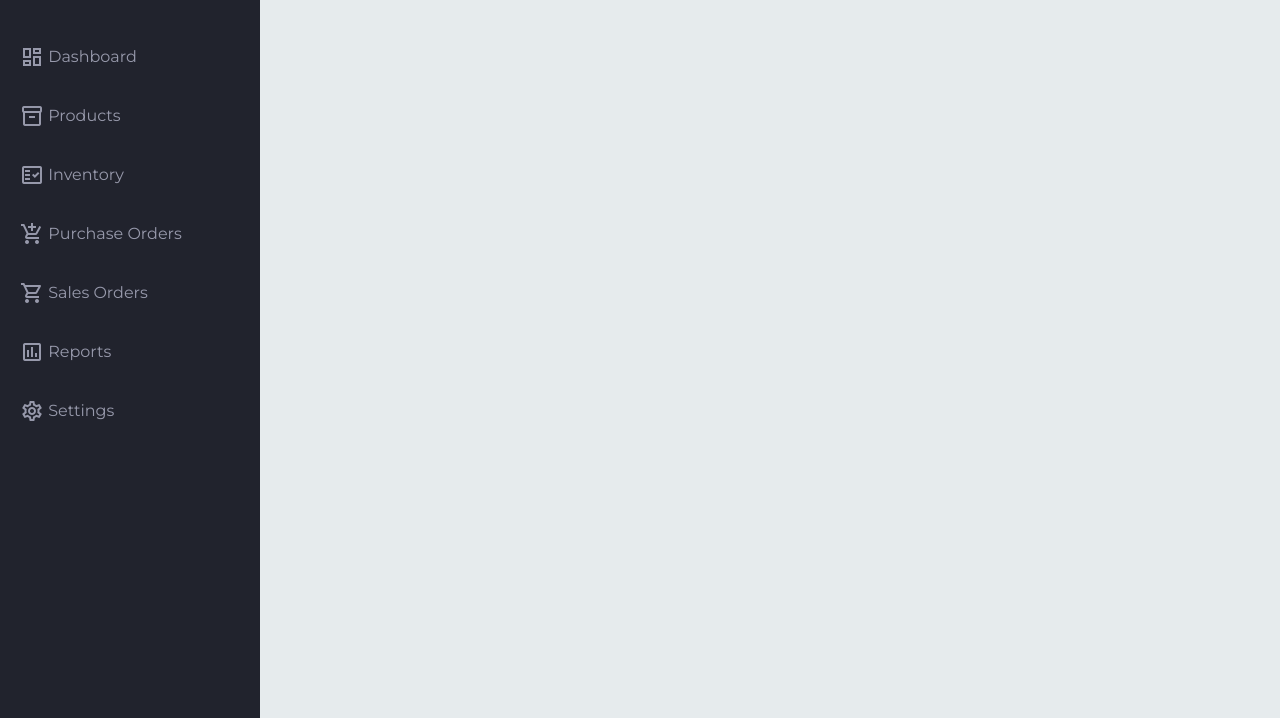
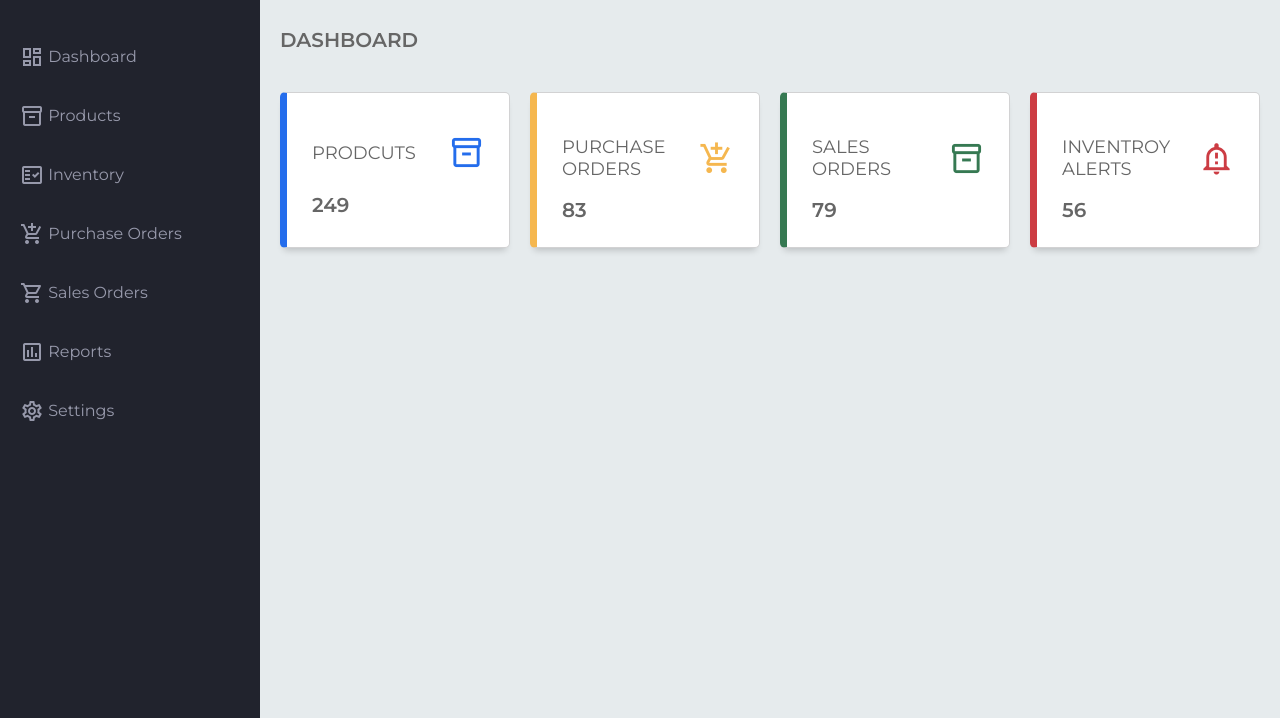
Before and after one commit to dev-ecomdynamics/tut-UI-Dashboard, a plain HTML site: page index.html in a window 1280 px wide. Shown: the part 82-800 px from the top of the page. Drawn offline with Linux system fonts and the light colour scheme.

Commit message:
Developed main part; added cards to dashboard

```diff
--- a/css/styles.css
+++ b/css/styles.css
@@ -114,3 +114,66 @@ body {
     overflow-y: auto;
     padding: 20px 20px;
 }
+
+.main-title {
+    display: flex;
+    justify-content: space-between;
+}
+
+.main-title > p {
+    font-size: 20px;
+}
+
+.main-cards {
+    display: grid;
+    grid-template-columns: 1fr 1fr 1fr 1fr;
+    gap: 20px;
+    margin: 20px 0;
+}
+
+.card {
+    display: flex;
+    flex-direction: column;
+    justify-content: space-around;
+    padding: 25px;
+    background-color: #fff;
+    box-sizing: border-box;
+    border: 1px solid #d2d2d3;
+    border-radius: 5px;
+    box-shadow: 0 6px 7px -4px rgba(0, 0, 0, 0.2);
+}
+
+.card:first-child {
+    border-left: 7px solid #246dec;
+}
+
+.card:nth-child(2) {
+    border-left: 7px solid #f5b74f;
+}
+
+.card:nth-child(3) {
+    border-left: 7px solid #367952;
+}
+
+.card:nth-child(4) {
+    border-left: 7px solid #cc3c43;
+}
+
+.card > span {
+    font-size: 20px;
+    font-weight: 600;
+}
+
+.card-inner {
+    display: flex;
+    align-items: center;
+    justify-content: space-between;
+}
+
+.card-inner > p {
+    font-size: 18px;
+}
+
+.card-inner > span {
+    font-size: 35px;
+}
--- a/index.html
+++ b/index.html
@@ -73,7 +73,44 @@
         <!-- End Sidebar -->
 
         <!-- Main  -->
-        <main class="main-container"></main>
+        <main class="main-container">
+            <div class="main-title">
+                <p class="font-weight-bold">DASHBOARD</p>
+            </div>
+            <div class="main-cards">
+                <div class="card">
+                    <div class="card-inner">
+                        <p class="text-primary">PRODCUTS</p>
+                        <span class="material-icons-outlined text-blue"> inventory_2 </span>
+                    </div>
+                    <span class="text-primary font-weight-bold">249</span>
+                </div>
+
+                <div class="card">
+                    <div class="card-inner">
+                        <p class="text-primary">PURCHASE ORDERS</p>
+                        <span class="material-icons-outlined text-orange"> add_shopping_cart </span>
+                    </div>
+                    <span class="text-primary font-weight-bold">83</span>
+                </div>
+
+                <div class="card">
+                    <div class="card-inner">
+                        <p class="text-primary">SALES ORDERS</p>
+                        <span class="material-icons-outlined text-green"> inventory_2 </span>
+                    </div>
+                    <span class="text-primary font-weight-bold">79</span>
+                </div>
+
+                <div class="card">
+                    <div class="card-inner">
+                        <p class="text-primary">INVENTROY ALERTS</p>
+                        <span class="material-icons-outlined text-red"> notification_important </span>
+                    </div>
+                    <span class="text-primary font-weight-bold">56</span>
+                </div>
+            </div>
+        </main>
         <!-- End Main  -->
     </div>
 
```
